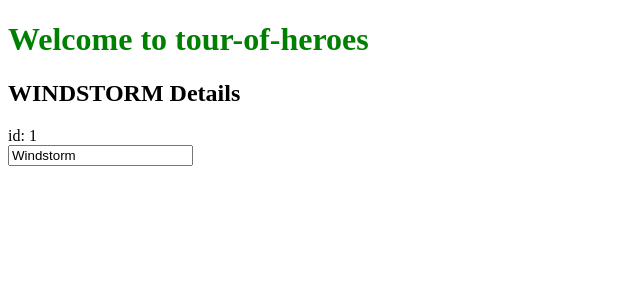
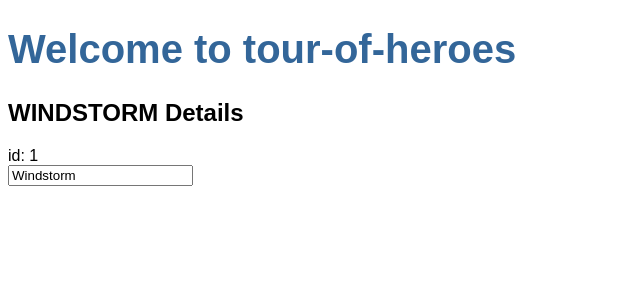
Before and after one commit to cberry216/angular-practice, an Angular app in the folder tour-of-heroes/: page / in a window 1280 px wide. Shown: the top 300 px of the page, without its empty margins (0-640 px from the left). Built offline with nearby package versions, Linux system fonts and the light colour scheme.

Commit message:
Copied CSS from tutorial.

```diff
--- a/tour-of-heroes/src/app/app.component.css
+++ b/tour-of-heroes/src/app/app.component.css
@@ -1,3 +1,22 @@
-.title {
-	color: green;
+/* Application-wide Styles */
+h1 {
+  color: #369;
+  font-family: Arial, Helvetica, sans-serif;
+  font-size: 250%;
 }
+h2, h3 {
+  color: #444;
+  font-family: Arial, Helvetica, sans-serif;
+  font-weight: lighter;
+}
+body {
+  margin: 2em;
+}
+body, input[type="text"], button {
+  color: #333;
+  font-family: Cambria, Georgia;
+}
+/* everywhere else */
+* {
+  font-family: Arial, Helvetica, sans-serif;
+}
```
